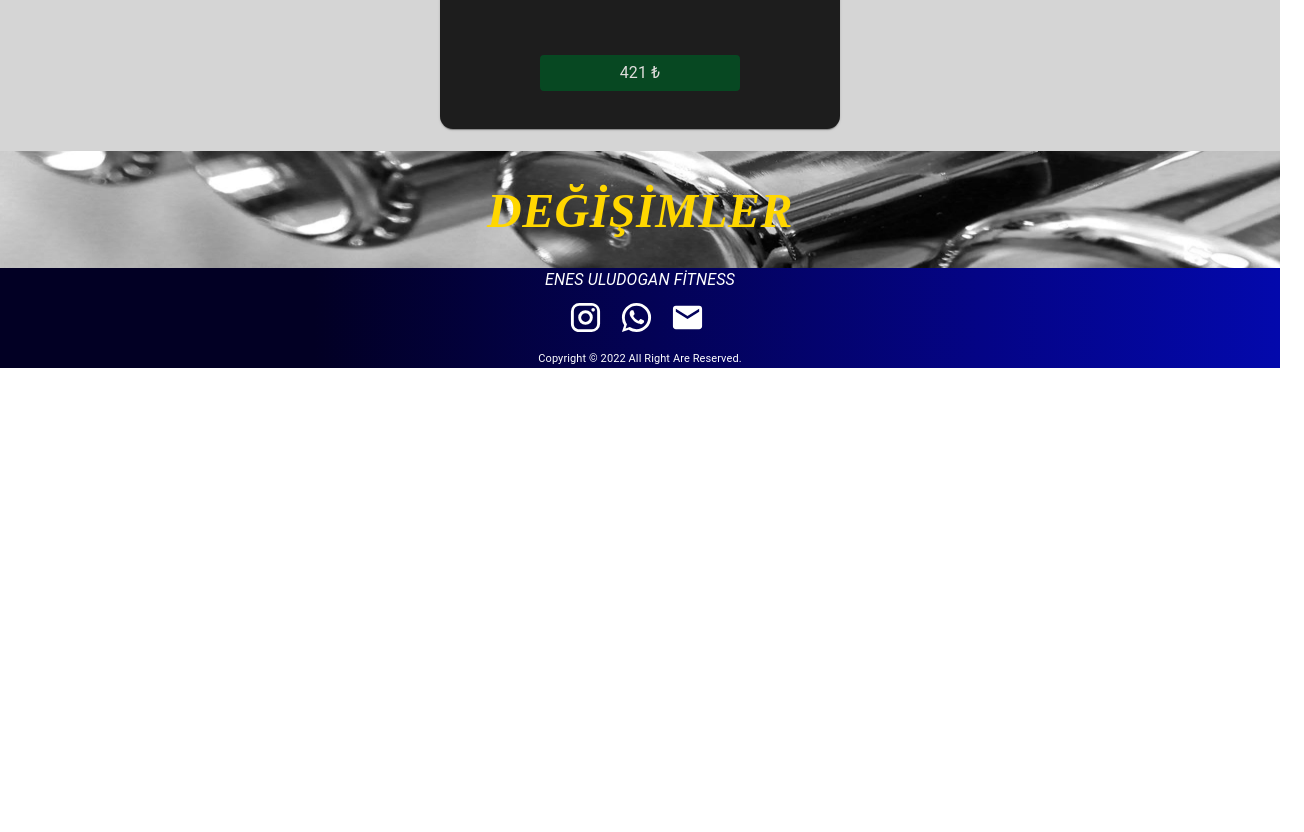
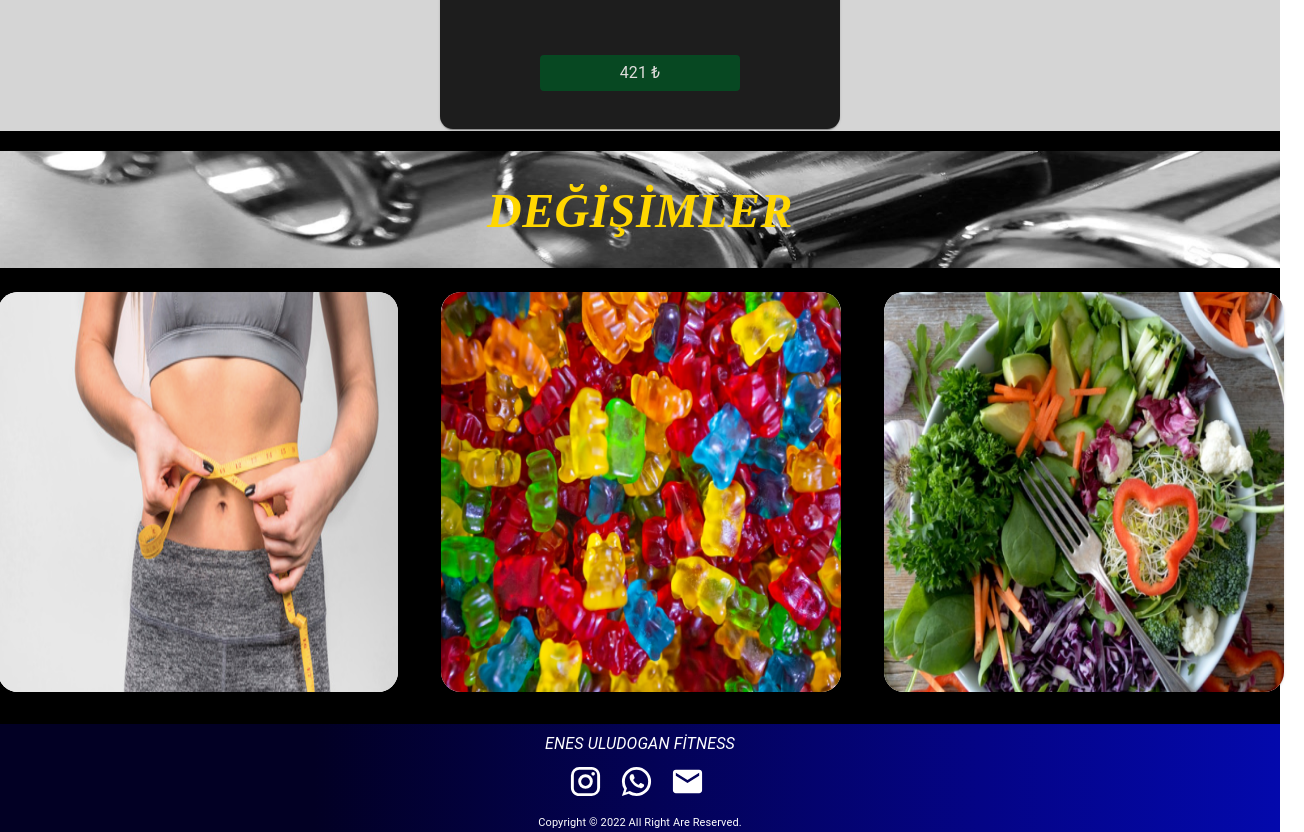
Before and after one commit to zcaymaz/Beegym, a React (Create React App) app in the folder client/: page / in a window 1280 px wide. Shown: the part 2900-3732 px from the top of the page, 1304 px wide, since content can reach past the window. Before the commit the page ends 3268 px from the top, so only its background shows below. Built offline with nearby package versions, Linux system fonts and the light colour scheme; a web font is replaced by a local one.

Commit message:
değişimler completed.

```diff
--- /dev/null
+++ b/client/src/components/common/MutationCard.js
@@ -0,0 +1,20 @@
+import React from 'react'
+import { Card, CardMedia } from '@mui/material'
+
+const MutationCard = (props) => {
+    return (
+        <>
+            <Card sx={{ height: '25rem',maxWidth:'400px',borderRadius:'20px'}}>
+                <CardMedia>
+                    <img
+                        className='mutationCard'
+                        alt='...'
+                        src={props.image}
+                    />
+                </CardMedia>
+            </Card>
+        </>
+    )
+}
+
+export default MutationCard
--- a/client/src/pages/home.js
+++ b/client/src/pages/home.js
@@ -12,6 +12,7 @@ import {
 import Slider from "react-slick";
 import HeroSlider from "../components/common/HeroSlider";
 import PacketsCard from "../components/common/packets/packetsCard"
+import MutationCard from "../components/common/MutationCard";
 
 const HeroSliderImages = [
     {
@@ -31,10 +32,26 @@ const HeroSliderImages = [
 
 const home = () => {
     const heroSlider = React.createRef()
+    const mutation = React.createRef()
     const heroslidersetting = {
         dots: false,
         arrows: false,
         slidesToShow: 1,
+        autoplay: true,
+        speed: 3000,
+        autoplaySpeed: 2000,
+        pauseOnHover: true,
+        responsive: [
+            {
+                breakpoint: 550,
+                settings: { slidesToShow: 1, slidesToScroll: 1, }
+            }
+        ]
+    };
+    const mutationsetting = {
+        dots: false,
+        arrows: false,
+        slidesToShow: 3,
         autoplay: true,
         speed: 3000,
         autoplaySpeed: 2000,
@@ -142,12 +159,30 @@ const home = () => {
                     </center>
                 </Grid>
             </Grid>
-            <Grid container sx={{ paddingTop: '1.3rem', bgcolor: '#d5d5d5' }} spacing={3} direction="row" justifyContent="center" alignItems="center">
+            <Grid container sx={{ paddingTop: '1.3rem', bgcolor: '#000' }} spacing={3} direction="row" justifyContent="center" alignItems="center">
                 <Grid item xs={12} className="HomePacketSection">
                     <Typography sx={{ fontFamily: 'Mulish', fontSize: '48px', color: '#FFD700', fontWeight: '700' }}>
                         <i>DEĞİŞİMLER</i>
                     </Typography>
                 </Grid>
+                <Grid item xs={12} maxWidth="100%">
+                    <Slider className="HeroSlider" ref={mutation} {...mutationsetting}>
+                        {HeroSliderImages.map((card) => {
+                            return (
+                                <>
+                                    <center>
+                                        <MutationCard
+                                            image={card.image}
+                                        />
+                                    </center>
+                                </>
+                            )
+                        })}
+                    </Slider>
+                    <br />
+                    <br />
+                </Grid>
+
             </Grid>
         </>
     );
--- a/client/src/pages/mutation.js
+++ b/client/src/pages/mutation.js
@@ -1,17 +1,29 @@
 import React from 'react'
 import { Grid, Typography } from '@mui/material'
+import MutationCard from '../components/common/MutationCard'
+import {
+    antrenman,
+    beslenme,
+} from '../images'
 
 const mutation = () => {
     return (
         <>
-            <Grid container direction='row' sx={{ height: '30rem', bgcolor: 'red' }}>
-                <Grid item xs={12} sx={{ bgcolor: 'red' }}>
+            <Grid container spacing={1} direction='row' alignItems="center" sx={{ height: '30rem', bgcolor: 'red' }}>
+                {/* <Grid item xs={12} sx={{ bgcolor: 'red' }}>
                     <Typography sx={{fontSize:'50px', textAlign:'center',fontFamily:'Mulish'}} className='Degisimler'>
                         <i>DEĞİŞİMLER</i>
                     </Typography>
+                </Grid> */}
+                <Grid item xs={4}>
+                    <MutationCard
+                        image={beslenme}
+                    />
                 </Grid>
-                <Grid item xs={12} sx={{ bgcolor: 'blue' }}>
-                    selam
+                <Grid item xs={4}>
+                    <MutationCard
+                        image={antrenman}
+                    />
                 </Grid>
             </Grid>
         </>
--- a/client/src/styles/global.scss
+++ b/client/src/styles/global.scss
@@ -172,3 +172,7 @@
     background-image: url(../images/homepacketsection.jpg);
     background-position: 50% 78%;
 }
+.mutationCard {
+    width: 100%;
+    height: 25rem;
+}
```
